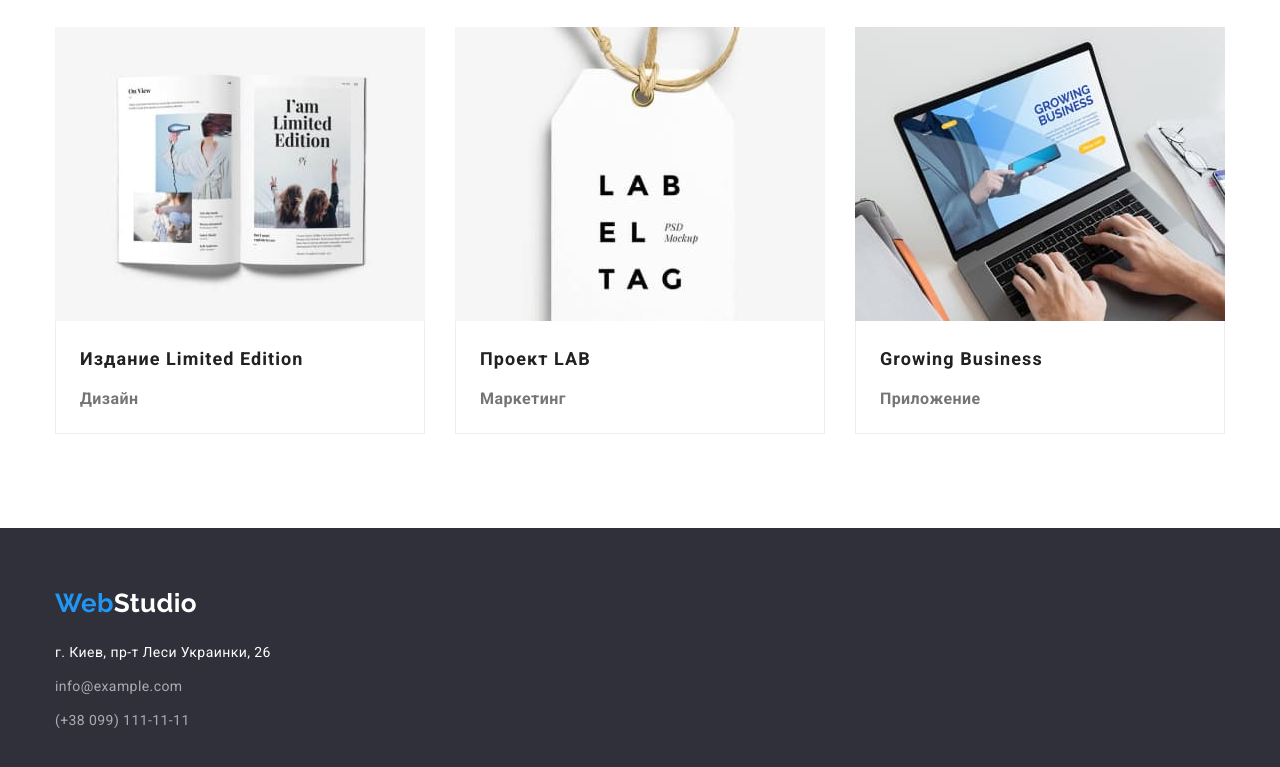
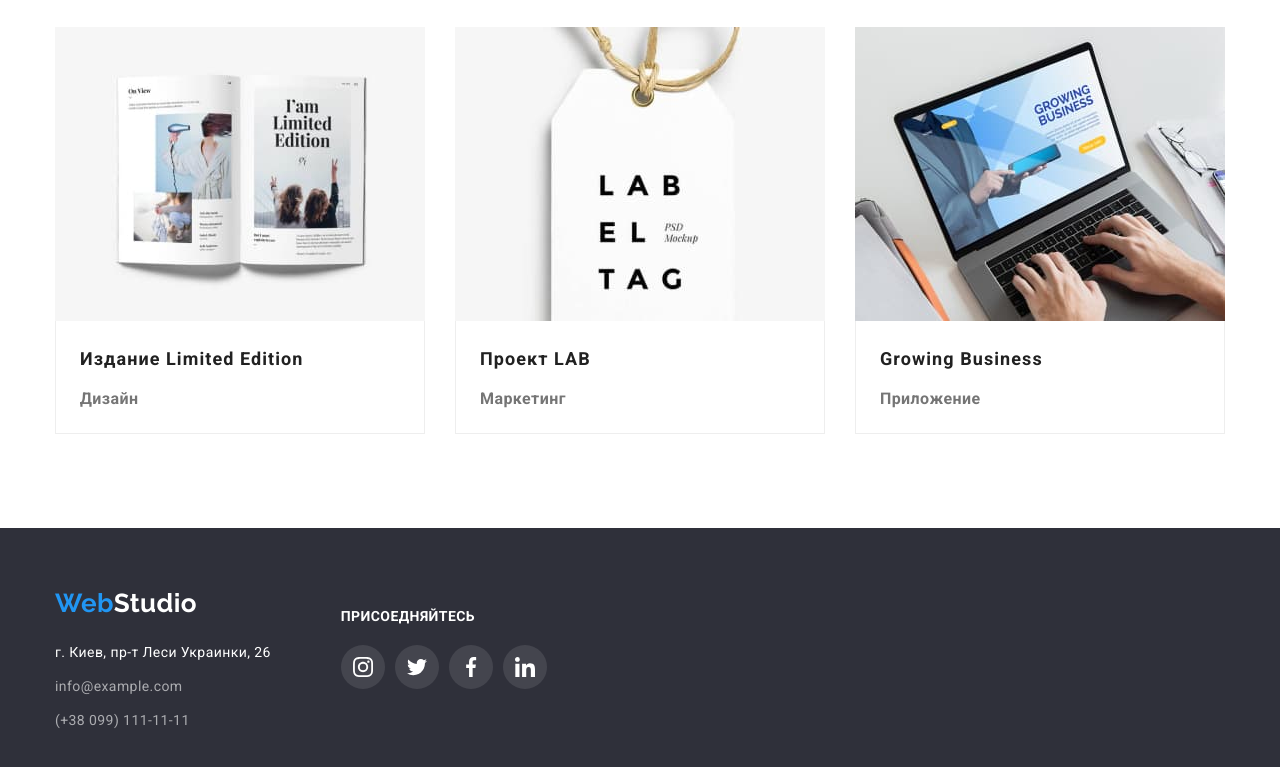
Before and after one commit to DimaNeuss/goit-markup-hw-04, a plain HTML site: page portfolio.html in a window 1280 px wide. Shown: the part 1107-1874 px from the top of the page. Drawn offline with nearby package versions, Linux system fonts and the light colour scheme.

Commit message:
дополнение к портфолио

```diff
--- a/css/styles.css
+++ b/css/styles.css
@@ -134,7 +134,6 @@ ul {
   font-size: 14px;
   line-height: 1.1;
   font-style: normal;
-  align-items: center;
 }
 .contacts .link:hover,
 .contacts .link:focus {
@@ -148,6 +147,7 @@ ul {
 .contacts.list {
   display: flex;
   margin-left: auto;
+  align-items: center;
 }
 .contacts.list .contacts-link:not(:first-child) {
   margin-left: 50px;
--- a/portfolio.html
+++ b/portfolio.html
@@ -20,26 +20,27 @@
             <a class="logo" href="index.html">Web<span class="logo-header">Studio</span></a>
             <nav>
                 <ul class="site-nav list">
-                    <li class="site-nav-margin"><a href="./index.html" class="nav-link link">Студия</a></li>
-                    <li class="site-nav-margin"><a href="./portfolio.html" class="nav-link link current">Портфолио</a></li>
+                    <li class="site-nav-margin"><a href="./index.html" class="nav-link link current">Студия</a></li>
+                    <li class="site-nav-margin"><a href="./portfolio.html" class="nav-link link">Портфолио</a></li>
                     <li class="site-nav-margin"><a href="./index.html" class="nav-link link">Контакты</a></li>
                 </ul>
             </nav>
             <ul class="contacts list">
-                <li class="contacts-link"><a href="mailto:info@devstudio.com"
-                        class="contacts-link link">
+                <li class="contacts-link">
+                    <a href="mailto:info@devstudio.com" class="contacts-link link">
                         <svg class="icon-contacts" width="16px" height="12px">
                             <use href="./images/sprite.svg#icon-envelope"></use>
                         </svg>
                         info@devstudio.com</a>
                 </li>
-                <li class="contacts-link"><a href="tel:+380961111111" class="contacts-link link">
+                <li class="contacts-link">
+                    <a href="tel:+380961111111" class="contacts-link link">
                         <svg class="icon-contacts" width="10px" height="16px">
                             <use href="./images/sprite.svg#icon-smartphone"></use>
-                    </svg>(+38 096) 111-11-1</a>
+                        </svg>
+                        (+38 096) 111-11-1</a>
                 </li>
             </ul>
-
         </div>
     </header>
     <main>
@@ -166,7 +167,8 @@
     </main>
     <!--окончание-->
     <footer class="footer">
-        <div class="container footer-padding">
+        <div class="container footer-box">
+            <div class="footer-address">
                 <div class="footer-logo">
                     <!--лого-->
                     <a class="logo" href="index.html">Web<span class="logo-footer">Studio</span></a>
@@ -190,7 +192,39 @@
                     </ul>
                 </address>
             </div>
+            <div class="social">
+                <h4 class="social-title">присоедняйтесь</h4>
+                <ul class="footer-link list">
+                    <li class="footer-link-icon">
+                        <a class="footer-link-item" href="#">
+                            <svg class="footer-icon-object" height="20px" width="20px">
+                                <use href="./images/sprite.svg#icon-instagram"></use>
+                            </svg></a>
+                    </li>
+
+                    <li class="footer-link-icon">
+                        <a class="footer-link-item" href="#">
+                            <svg class="footer-icon-object" height="20px" width="20px">
+                                <use href="./images/sprite.svg#icon-twitter-1"></use>
+                            </svg></a>
+                    </li>
+                    <li class="footer-link-icon">
+                        <a class="footer-link-item" href="#">
+                            <svg class="footer-icon-object" height="20px" width="20px">
+                                <use href="./images/sprite.svg#icon-facebook"></use>
+                            </svg></a>
+                    </li>
+                    <li class="footer-link-icon">
+                        <a class="footer-link-item" href="#">
+                            <svg class="footer-icon-object" height="20px" width="20px">
+                                <use href="./images/sprite.svg#icon-linkedin"></use>
+                            </svg></a>
+                    </li>
+                </ul>
+            </div>
+        </div>
     </footer>
+    </body>
 </body>
 
 </html>
```
Also changed, not shown: index.html (+0 -4 lines). Lines whose indentation alone changed are shown as unchanged.
